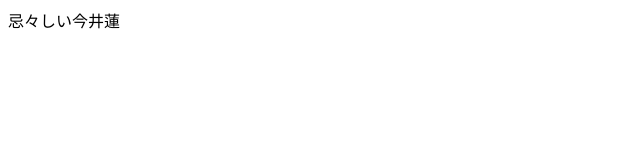
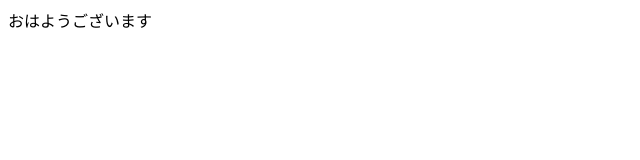
Before and after one commit to amane0306/241205006-1, a plain HTML site: page index.html in a window 1280 px wide. Shown: the full height of the page, 0-640 px from the left. Drawn offline with Linux system fonts and the light colour scheme.

Commit message:
Update index.html
かきかえました

```diff
--- a/index.html
+++ b/index.html
@@ -5,6 +5,6 @@
     <title>タイトル</title>
   </head>
   <body>
-    忌々しい今井蓮
+    おはようございます
   </body>
 </html>
```
